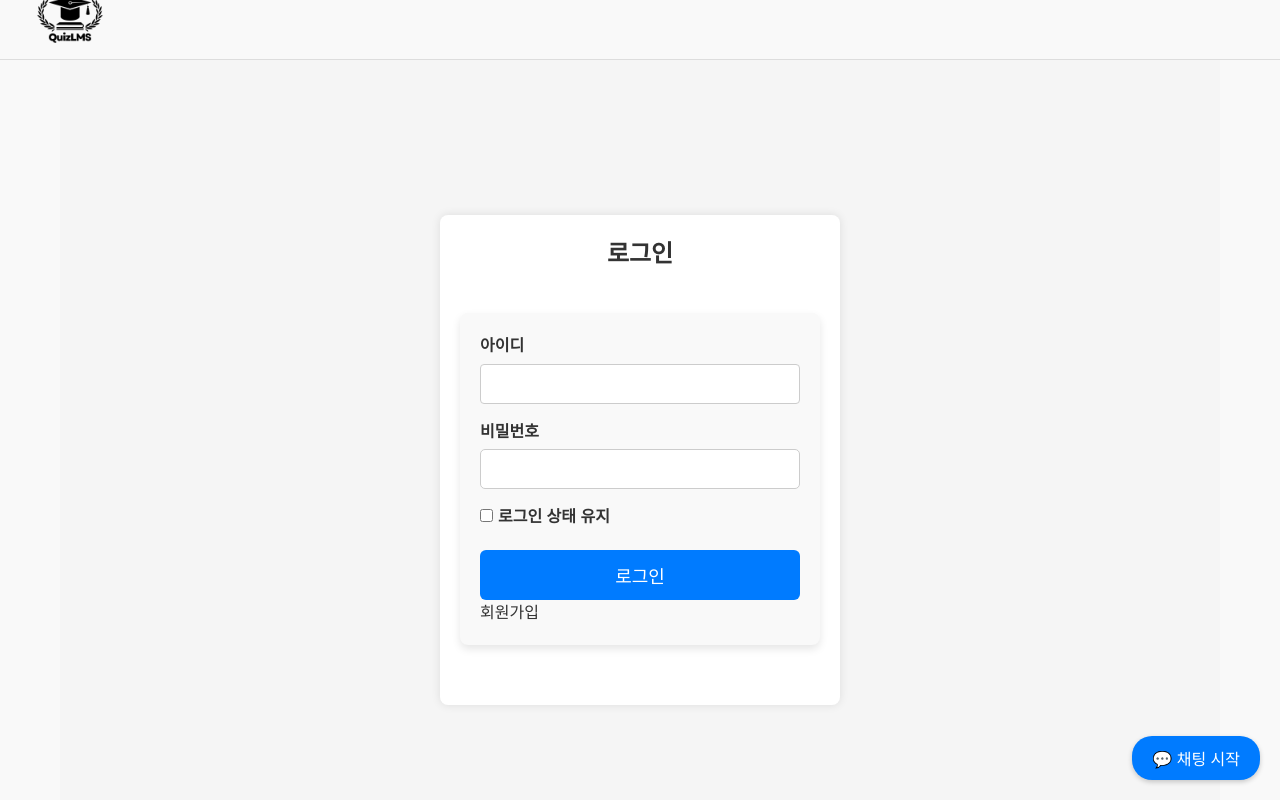
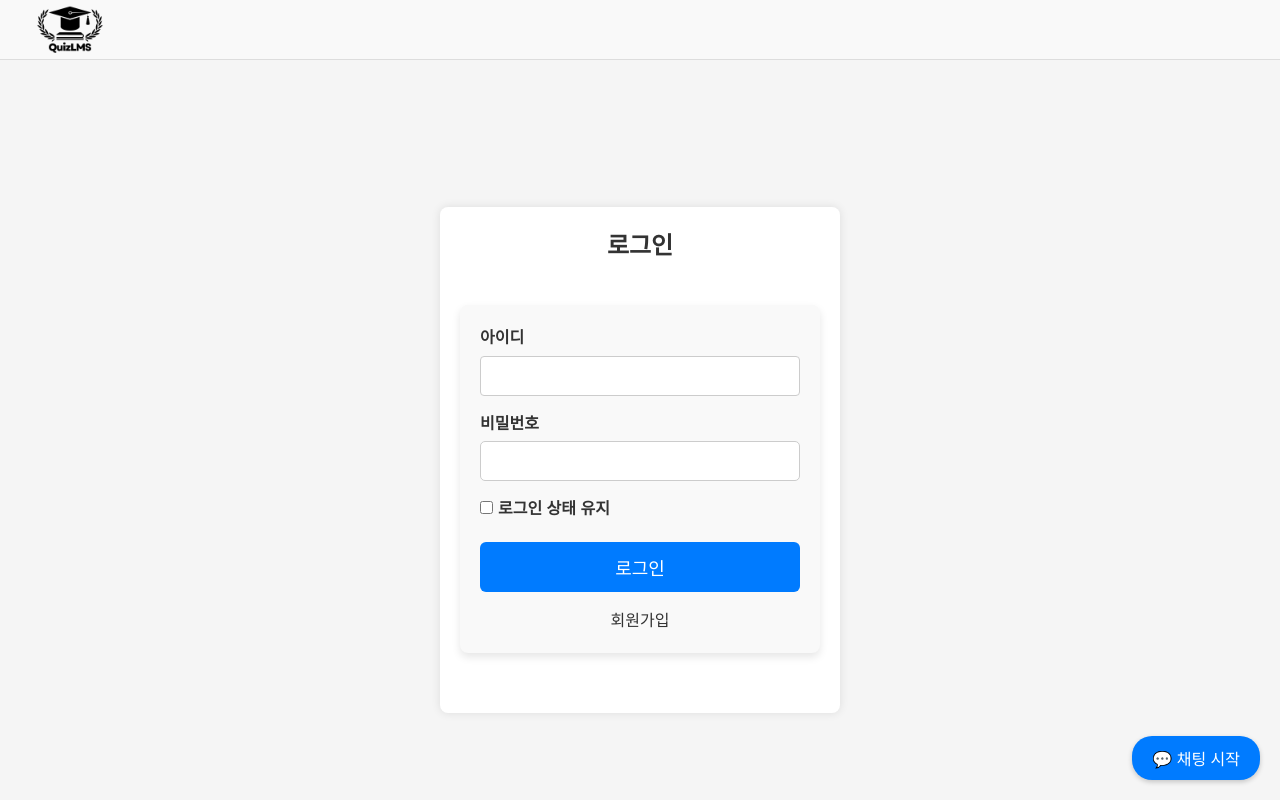
Before and after one commit to up-honey/QuizLMS, a React (Create React App) app in the folder quiz-view/: page /login in a window 1280 px wide. Shown: the top 800 px of the page. Built offline with nearby package versions, Linux system fonts and the light colour scheme; no server answers.

Commit message:
최종 커밋

```diff
--- a/quiz-view/src/Componants/Header.js
+++ b/quiz-view/src/Componants/Header.js
@@ -35,7 +35,7 @@ function Header({ isLoggedln, setIsLoggedIn, username, isAdmin, setIsAdmin, chec
         <div className="quiz-header">
             <div className="wrapper">
                 <div className="quiz-icon">
-                    <Link to="/"><img src="/images/logo.png" alt="QUIZ TEST Logo" className="footer-logo" /> </Link>
+                    <Link to="/"><img src="/images/logo.png" alt="QUIZ TEST Logo" className="header-logo" /> </Link>
                 </div>
                 <nav className="gnb">
                     {isLoggedln && (
--- a/quiz-view/src/Componants/Login.js
+++ b/quiz-view/src/Componants/Login.js
@@ -72,7 +72,7 @@ function Login({ setIsLoggedIn, setUsername, setIsAdmin, checkLoginStatus }) {
                         </label>
                     </div>
                     <button type="submit">로그인</button>
-                    <Link to="/join">회원가입</Link>
+                    <Link to="/join" className="join">회원가입</Link>
                     {errorMessage && <p className="error-message">{errorMessage}</p>}
                 </form>
             </div>
--- a/quiz-view/src/Css/Common.css
+++ b/quiz-view/src/Css/Common.css
@@ -57,7 +57,10 @@ header {
     font-size: 1.5rem;
     font-weight: bold;
 }
-
+.header-logo{
+    width: 100px;
+    margin-top: 10px;
+}
 .header .nav-links {
     display: flex;
     gap: 20px;
@@ -92,7 +95,6 @@ footer {
 
     font-size: 14px;
     color: var(--text-light-color);
-    margin-top: 20px;
 }
 
 button {
@@ -110,9 +112,7 @@ button:hover {
 }
 
 .container {
-    max-width: 1200px;
     margin: 0 auto;
-    padding: 0 20px;
 }
 
 ul {
@@ -246,7 +246,10 @@ input[type="checkbox"] {
     border-color: var(--border-light-color);
     color: #6c757d;
 }
-
+.join {
+    text-align: center;
+    margin-top: 16px;
+}
 .quiz .page-link {
     color: var(--primary-color);
 }
--- a/quiz-view/src/Css/Quiz.css
+++ b/quiz-view/src/Css/Quiz.css
@@ -4,7 +4,7 @@
     /* padding: 40px 20px; */
 }
 .wrapper {
-    padding: 0 20px;
+    padding: 20px 20px;
 }
 
 .quiz-container{
@@ -79,6 +79,7 @@ text-align: left;
 font-size: 16px;
 cursor: pointer;
 transition: background-color 0.3s ease;
+color: #000;
 }
 
 .quiz-option.selected {
@@ -86,7 +87,8 @@ background-color: #ffcc00;
 }
 
 .quiz-option:hover {
-background-color: #d6d6d6;
+background-color: #ffcc00;
+
 }
 
 .status-bar {
```
